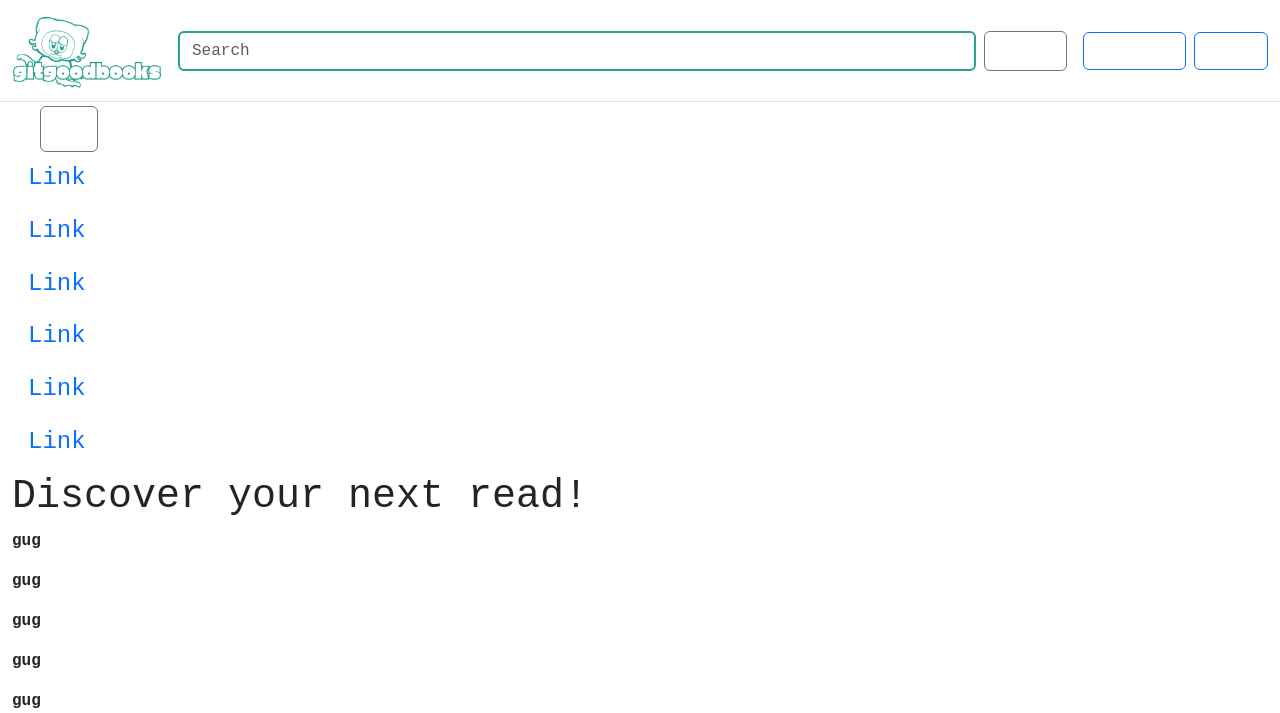
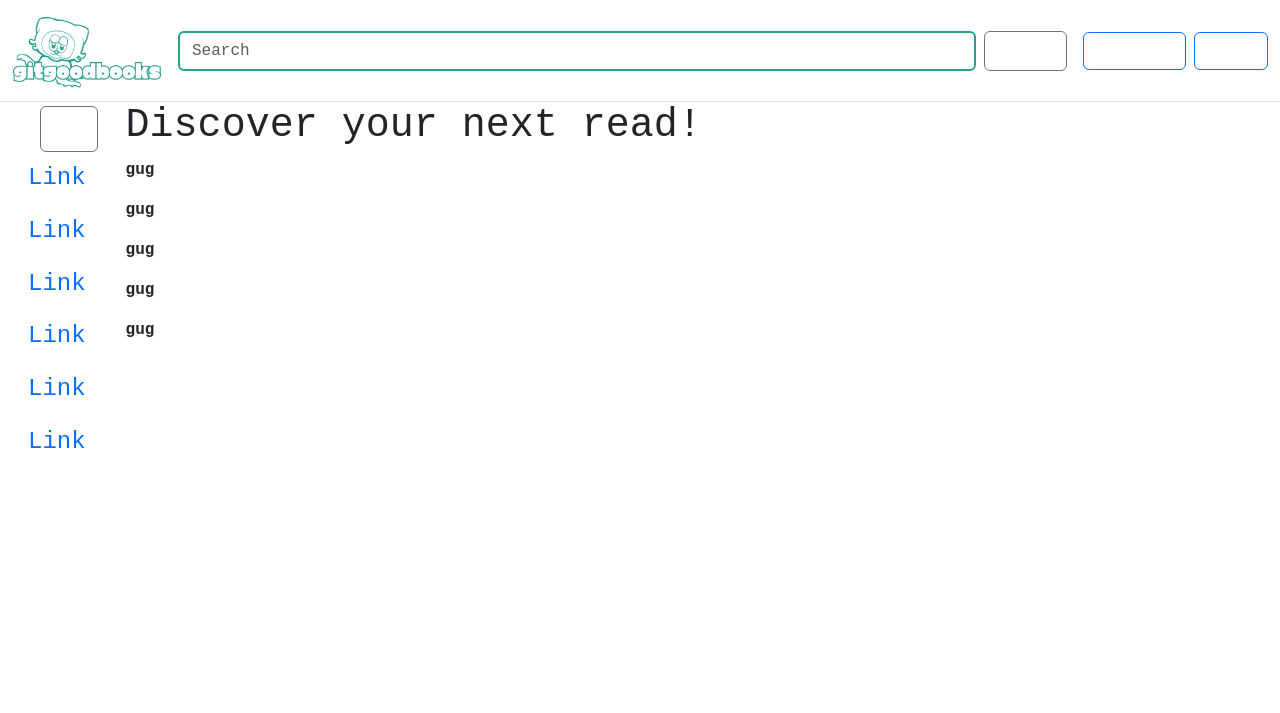
Before and after one commit to Epion42/gitgoodbooks, a Node server app: page /home in a window 1280 px wide. Shown: the top 713 px of the page. Run offline with Node 20, Linux system fonts and the light colour scheme; some libraries are stand-ins or nearby versions.

Commit message:
Slight typo fix

```diff
--- a/ProjectSourceCode/views/pages/home.hbs
+++ b/ProjectSourceCode/views/pages/home.hbs
@@ -1,7 +1,7 @@
 <!-- Homepage Template -->
 <div class="row">
   {{> sidebar}}
-  <div class="'col">
+  <div class="col">
     <h1>Discover your next read!</h1>
     <div id="mainpage" class="row row-cols-1 g-3">
       <div class="col rounded-1 book-row">gug</div>
```
